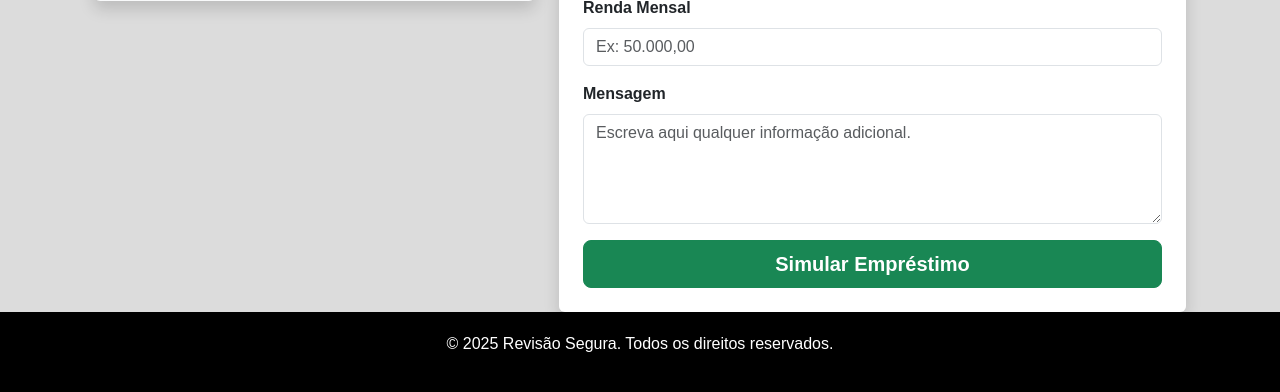
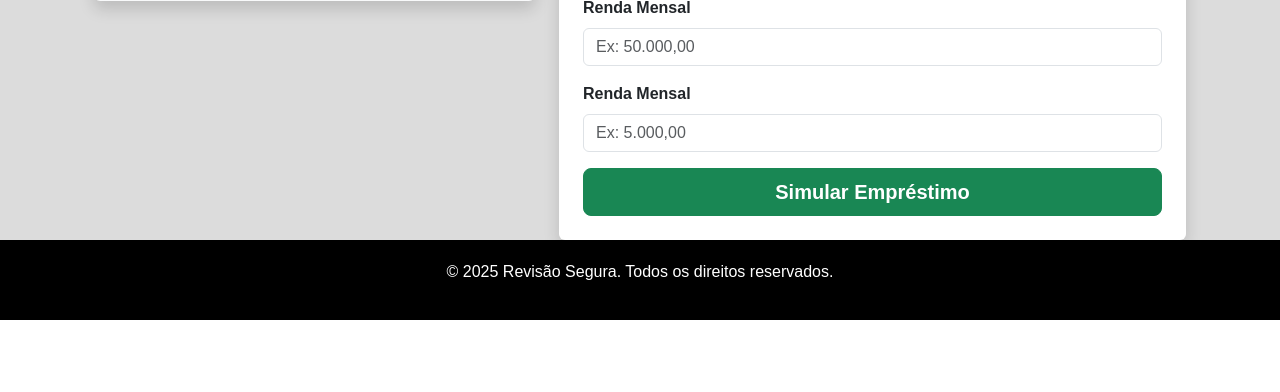
Before and after one commit to revisaosegura/siterevisaosegura, a Django app: page /simule/ in a window 1280 px wide. Shown: the part 963-1355 px from the top of the page. After the commit the page ends 1283 px from the top, so only its background shows below. Run offline with Django 5.2, Linux system fonts and the light colour scheme.

Commit message:
🚀 Atualizações gerais no projeto revisao_segura

```diff
--- a/templates/base.html
+++ b/templates/base.html
@@ -164,9 +164,7 @@
     </div>
 </div>
 <div class="mt-3">
-    <a href="/simule/" class="btn btn-success btn-lg fw-bold shadow">
-        <i class="bi bi-calculator"></i> Solicitar Simulação de Empréstimo
-    </a>
+    <a href="/simule/" class="btn btn-success btn-lg fw-bold shadow">Solicitar Simulação de Empréstimo</a>
 </div>
 
 <div class="mt-5 text-center">
--- a/templates/servicos.html
+++ b/templates/servicos.html
@@ -115,7 +115,7 @@
 
 <div class="mt-4 text-center">
     <a href="/simule/" class="btn btn-success btn-lg fw-bold shadow">
-        <i class="bi bi-calculator"></i> Quero Simular Meu Empréstimo
+        <i class="bi bi-cash-stack"></i> Quero Simular Meu Empréstimo
     </a>
 </div>
 
--- a/templates/simule.html
+++ b/templates/simule.html
@@ -79,9 +79,9 @@
                     </div>
 
                     <div class="mb-3">
-                        <label class="form-label fw-bold">Mensagem</label>
-                        <textarea name="mensagem" class="form-control" rows="4" placeholder="Escreva aqui qualquer informação adicional."></textarea>
-                    </div>
+   			 <label class="form-label fw-bold">Renda Mensal</label>
+    			<input type="text" name="renda_mensal" class="form-control" placeholder="Ex: 5.000,00" required>
+		    </div>
 
                     <button type="submit" class="btn btn-success btn-lg w-100 fw-bold">
                         <i class="bi bi-calculator-fill"></i> Simular Empréstimo
```
